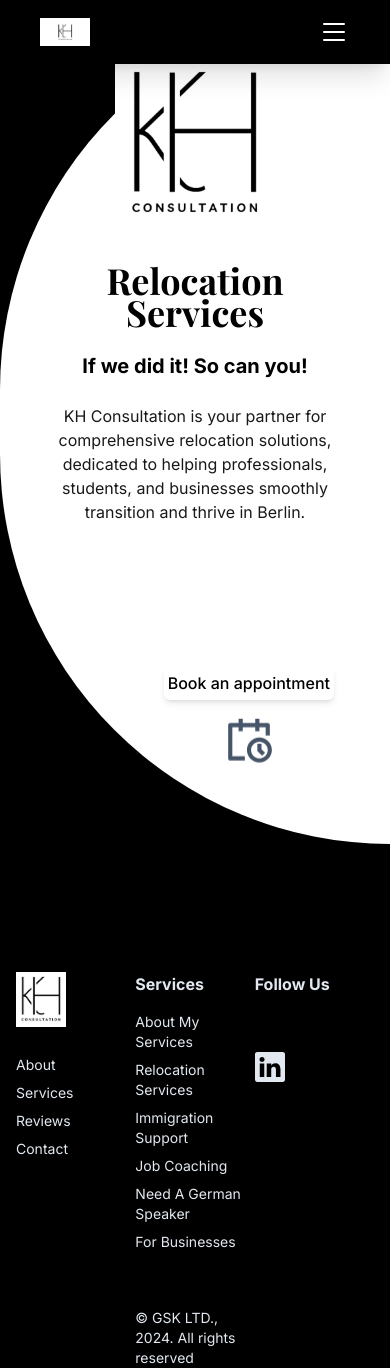
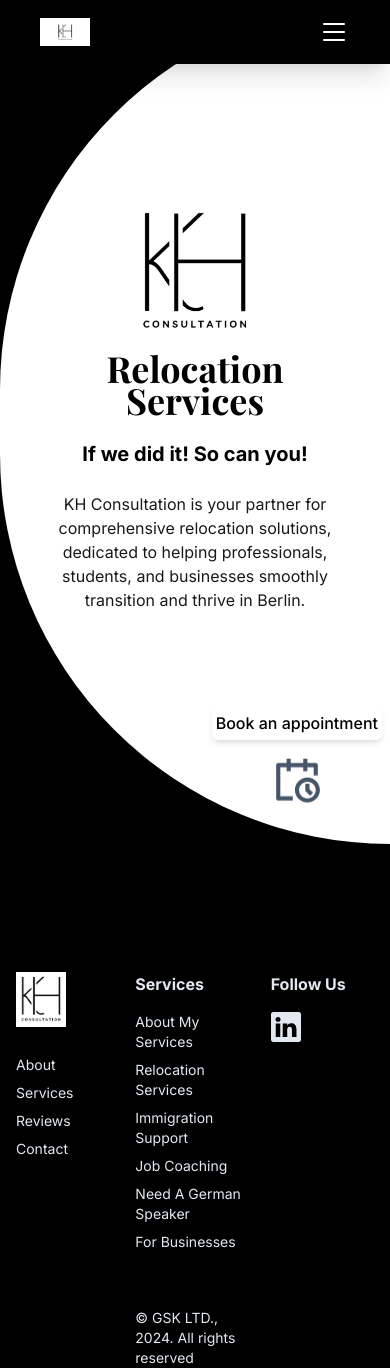
Before and after one commit to yazok8/KhConsult-Web, a Next.js app: page /pages/home in a window 390 px wide. Built offline with nearby package versions, Linux system fonts and the light colour scheme.

Commit message:
make the layout responsive

```diff
--- a/src/app/(client)/components/AppointmentBtn.tsx
+++ b/src/app/(client)/components/AppointmentBtn.tsx
@@ -10,11 +10,11 @@ export default function AppointmentBtn() {
     setIsTextVisible(false);
   };
   return (
-    <div className="fixed bottom-4 right-4 sm:bottom-10 sm:right-10 z-50">
+    <div className="fixed bottom-4 right-2 md:bottom-10 md:right-10 z-50">
     <Link href="https://callmi.co/expert/abdallahkhirfan" target="_blank" passHref>
     <button
           onClick={handleClick}
-          className="flex flex-col items-center bg-primary-color text-black dark:text-white rounded-full p-4"
+          className="flex flex-col items-center bg-primary-color text-black dark:text-white rounded-full md:p-4"
           aria-label="Book an appointment"
         >
        {/* Conditionally render the text */}
--- a/src/app/(client)/components/footer/Footer.tsx
+++ b/src/app/(client)/components/footer/Footer.tsx
@@ -38,7 +38,7 @@ const Footer = () => {
           </FooterList>
 
           <FooterList>
-            <h3 className="text-base font-bold mb-2">Follow Us</h3>
+            <h3 className="text-base font-bold mb-2 px-4">Follow Us</h3>
           <SocialMedia />
           </FooterList>
 
--- a/src/app/(client)/pages/home/page.tsx
+++ b/src/app/(client)/pages/home/page.tsx
@@ -15,9 +15,9 @@ export default function Homepage() {
         transition={{ duration: 0.8 }}
         className="container-modern"
       >
-        <div className="flex flex-wrap flex-col lg:flex-row justify-center items-center gap-8 lg:gap-16 text-black">
+        <div className="flex flex-wrap flex-col lg:flex-row justify-center items-center gap-2 lg:gap-8 text-black">
           <motion.div
-            className="relative w-44 h-44 md:w-56 md:h-56 lg:w-72 lg:h-72"
+            className="relative w-36 h-36 md:w-56 md:h-56 lg:w-72 lg:h-72"
             whileHover={{ scale: 1.05 }}
             transition={{ duration: 0.3 }}
           >
@@ -37,7 +37,10 @@ export default function Homepage() {
             animate={{ opacity: 1 }}
             transition={{ delay: 0.3 }}
           >
-            <Typography variant="h1" className="text-gradient mb-6">
+            <Typography
+              variant="h1"
+              className="text-[clamp(1.25rem,3vw+1rem,4rem)] md:text-fluid-5xl text-gradient mb-6"
+            >
               Relocation Services
             </Typography>
             <Typography
--- a/src/components/Container.tsx
+++ b/src/components/Container.tsx
@@ -13,7 +13,7 @@ export default function Container({ children, id, className }: ContainerProps) {
     <section
       id={id}
       className={twMerge(
-        'flex justify-center md:items-center md:pt-10 min-h-screen lg:max-w-6xl flex-wrap mx-auto px-5 pt-14',
+        'flex justify-center items-center min-h-screen lg:max-w-6xl flex-wrap mx-auto px-5',
         className
       )}
     >
--- a/src/components/SocialMedia.tsx
+++ b/src/components/SocialMedia.tsx
@@ -6,7 +6,7 @@ export default function SocialMedia() {
   return (
     <>
           {/* Social Media Links */}
-          <div className="flex flex-row pt-10 items-center gap-7 md:gap-12 flex-wrap">
+          <div className="flex flex-row px-4 items-center gap-7 md:gap-12 flex-wrap">
         <Link href="https://www.linkedin.com/company/kh-consultation/">
           <BsLinkedin
             size={30}
```
